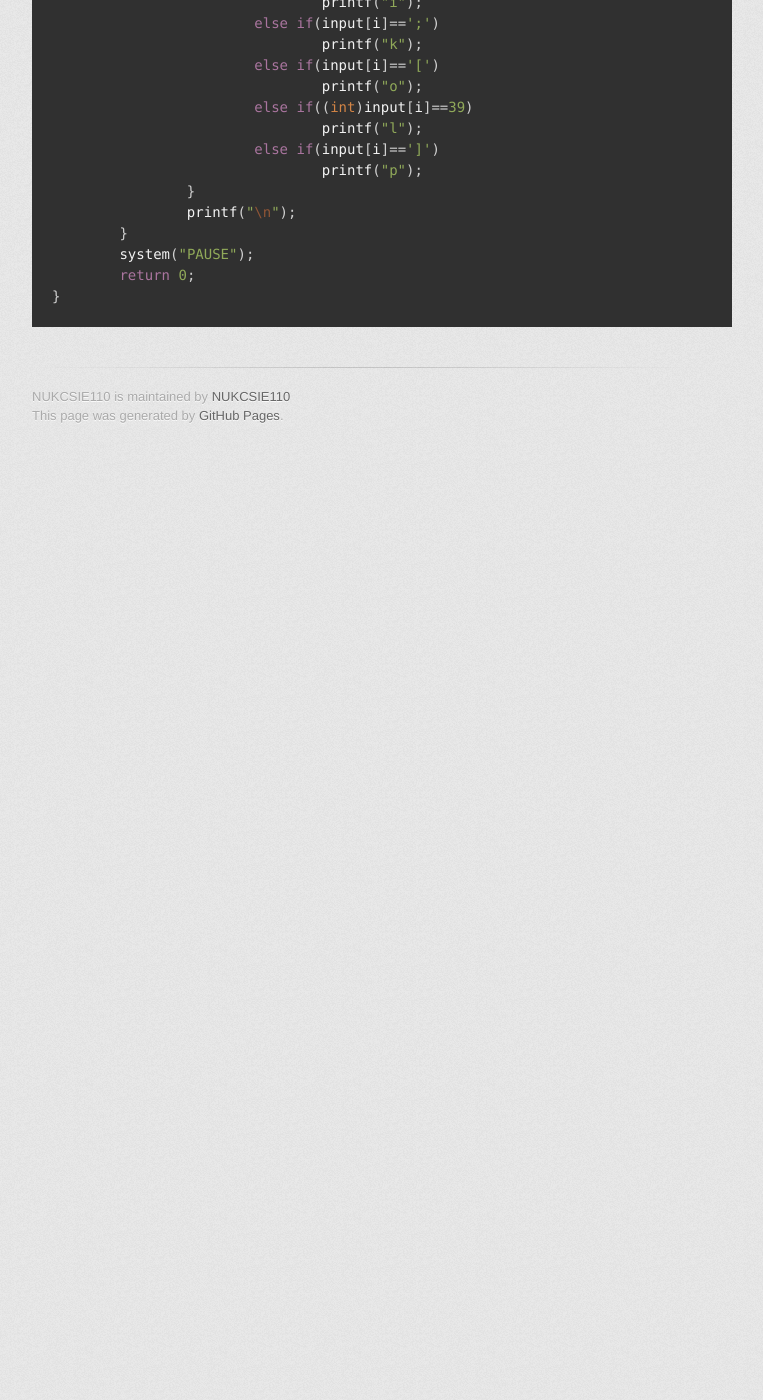
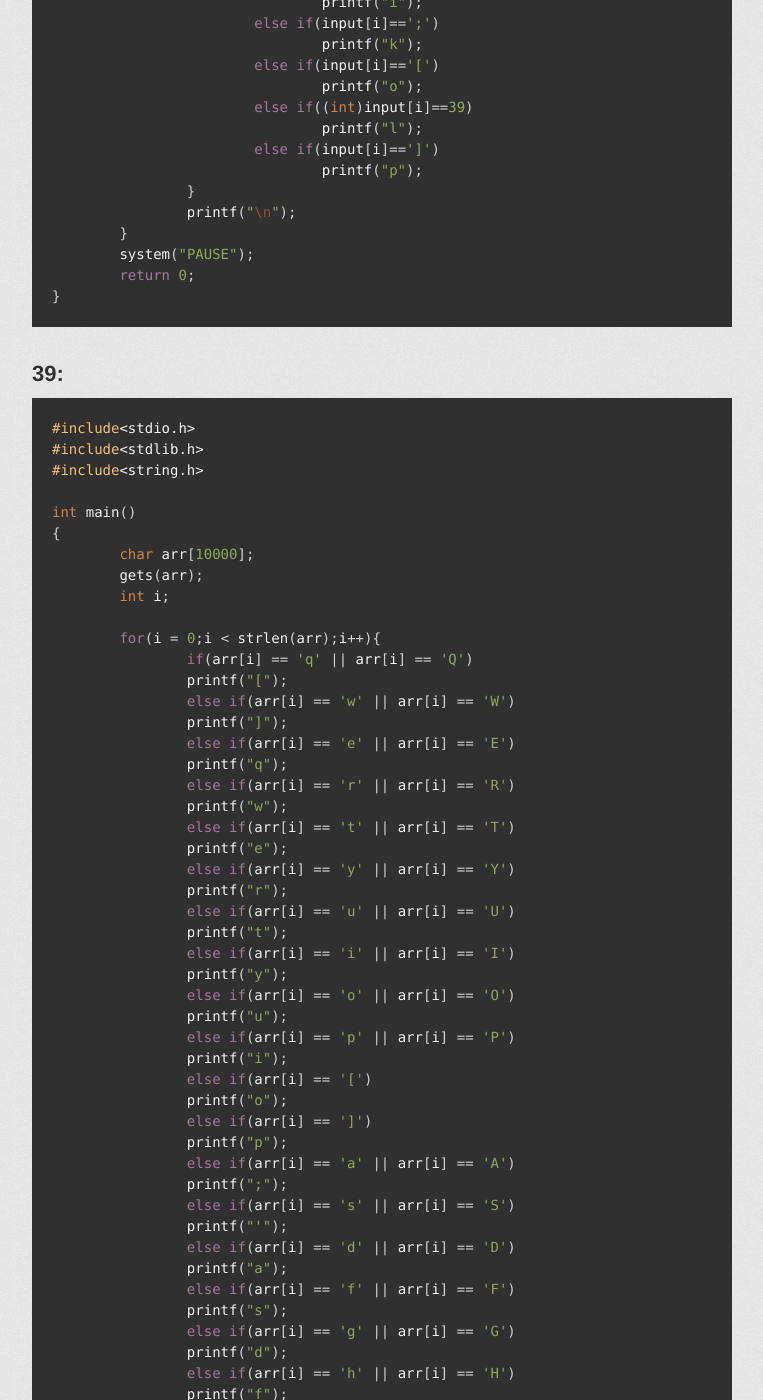
Before and after one commit to NUKCSIE110/ProgrammingStudio, a Jekyll site: the page built from hw/20180202.md, in a window 1280 px wide and 1400 px high, scrolled down 4365 px. Shown: the whole window, without its empty margins (258-1021 px from the left). Built offline with Jekyll 4.4.1, drawn with Linux system fonts in a browser that asks for light colours; some web fonts are replaced; before the commit the page ends 4821 px from its top, so only the background shows below that; some of the changed text lies outside the part shown.

Commit message:
hw update

````diff
--- a/hw/20180202.md
+++ b/hw/20180202.md
@@ -207,3 +207,91 @@
 	return 0;
 }
 ```
+
+## 39:
+``` c++
+#include<stdio.h>
+#include<stdlib.h>
+#include<string.h>
+
+int main()
+{
+	char arr[10000];
+	gets(arr);
+	int i;
+
+	for(i = 0;i < strlen(arr);i++){
+		if(arr[i] == 'q' || arr[i] == 'Q')
+		printf("[");
+		else if(arr[i] == 'w' || arr[i] == 'W')
+		printf("]");
+		else if(arr[i] == 'e' || arr[i] == 'E')
+		printf("q");
+		else if(arr[i] == 'r' || arr[i] == 'R')
+		printf("w");
+		else if(arr[i] == 't' || arr[i] == 'T')
+		printf("e");
+		else if(arr[i] == 'y' || arr[i] == 'Y')
+		printf("r");
+		else if(arr[i] == 'u' || arr[i] == 'U')
+		printf("t");
+		else if(arr[i] == 'i' || arr[i] == 'I')
+		printf("y");
+		else if(arr[i] == 'o' || arr[i] == 'O')
+		printf("u");
+		else if(arr[i] == 'p' || arr[i] == 'P')
+		printf("i");
+		else if(arr[i] == '[')
+		printf("o");
+		else if(arr[i] == ']')
+		printf("p");
+		else if(arr[i] == 'a' || arr[i] == 'A')
+		printf(";");
+		else if(arr[i] == 's' || arr[i] == 'S')
+		printf("'");
+		else if(arr[i] == 'd' || arr[i] == 'D')
+		printf("a");
+		else if(arr[i] == 'f' || arr[i] == 'F')
+		printf("s");
+		else if(arr[i] == 'g' || arr[i] == 'G')
+		printf("d");
+		else if(arr[i] == 'h' || arr[i] == 'H')
+		printf("f");
+		else if(arr[i] == 'j' || arr[i] == 'J')
+		printf("g");
+		else if(arr[i] == 'k' || arr[i] == 'K')
+		printf("h");
+		else if(arr[i] == 'l' || arr[i] == 'L')
+		printf("j");
+		else if(arr[i] == ';')
+		printf("k");
+		else if(arr[i] == '\'')
+		printf("l");
+		else if(arr[i] == 'z' || arr[i] == 'Z')
+		printf(".");
+		else if(arr[i] == 'x' || arr[i] == 'X')
+		printf("/");
+		else if(arr[i] == 'c' || arr[i] == 'C')
+		printf("z");
+		else if(arr[i] == 'v' || arr[i] == 'V')
+		printf("x");
+		else if(arr[i] == 'b' || arr[i] == 'B')
+		printf("c");
+		else if(arr[i] == 'n' || arr[i] == 'N')
+		printf("v");
+		else if(arr[i] == 'm' || arr[i] == 'M')
+		printf("b");
+		else if(arr[i] == ',')
+		printf("n");
+		else if(arr[i] == '.')
+		printf("m");
+		else if(arr[i] == '/')
+		printf(",");
+		else
+		printf("%c",arr[i]);
+	}
+	printf("\n");
+
+	return 0;
+}
+```
````
Also changed, not shown: hw/20171215.md (+23 -0 lines), hw/20180205.md (+51 -1 lines), hw/20180226.md (+33 -0 lines), hw/20180305.md (renamed from hw/20180306.md, +49 -3 lines), hw/20180316.md (added, +127 -0 lines).
